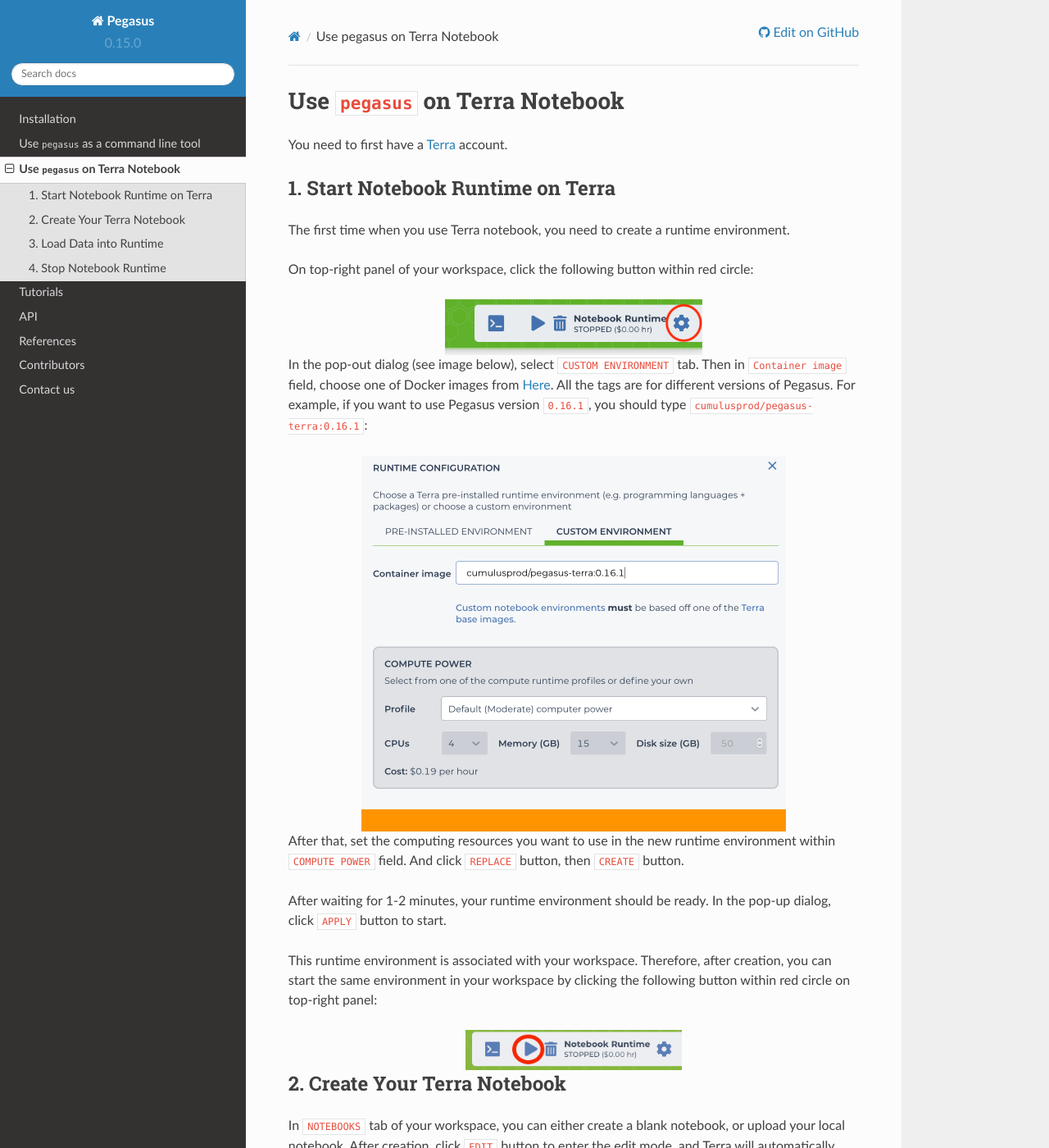
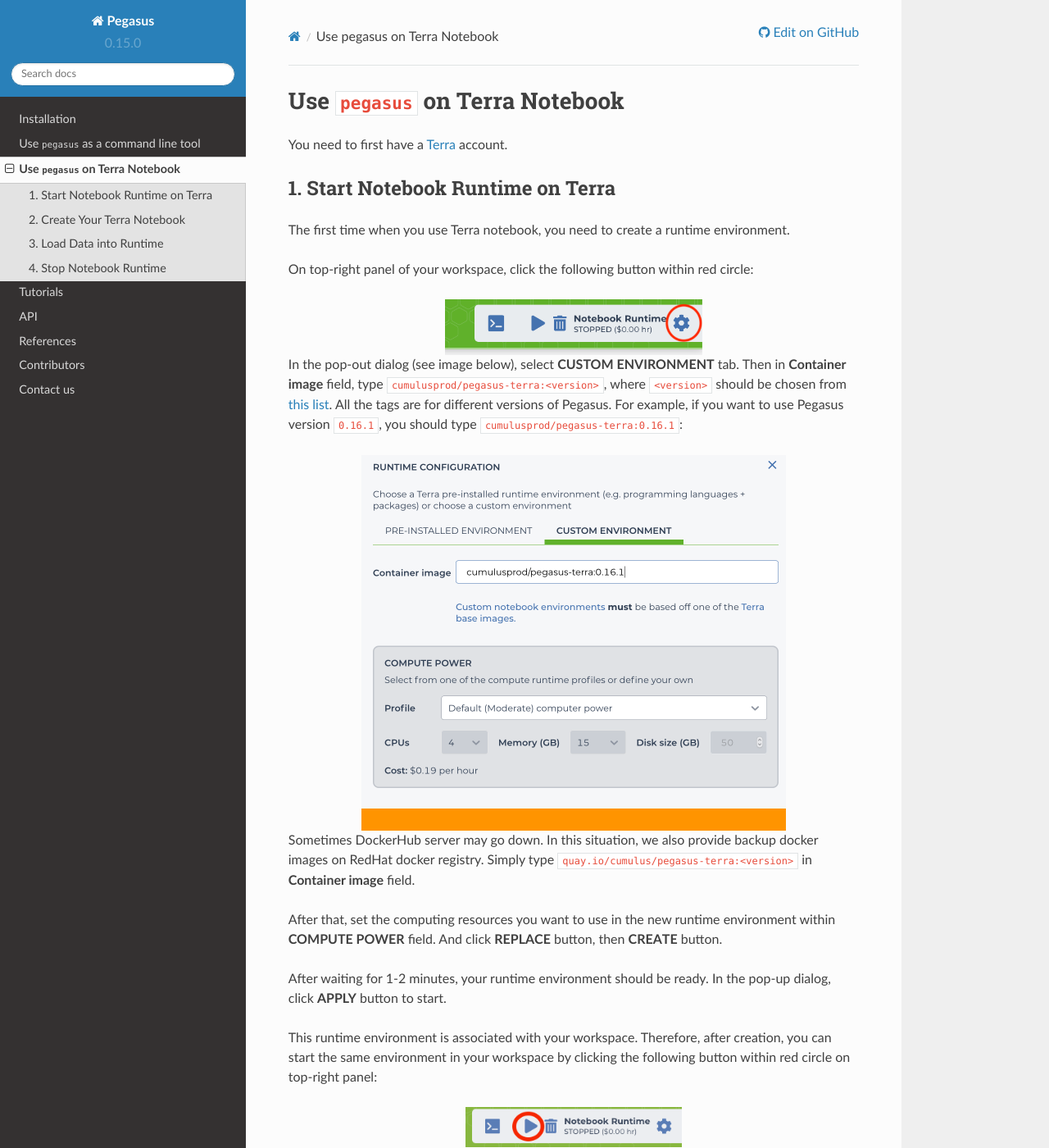
Before and after one commit to lilab-bcb/pegasus, a Sphinx documentation site: the page built from docs/terra_notebook.rst, in a window 1280 px wide and 1400 px high. Shown: the whole window at 82% size. Built offline with Sphinx 7.4.7 and the Read the Docs theme 2.0.0, drawn with Linux system fonts in a browser that asks for light colours; formulas are drawn with MathJax 3.

Commit message:
update pegasus-terra doc

```diff
--- a/docs/terra_notebook.rst
+++ b/docs/terra_notebook.rst
@@ -14,15 +14,17 @@
    :scale: 60 %
    :align: center
 
-In the pop-out dialog (see image below), select ``CUSTOM ENVIRONMENT`` tab. Then in ``Container image`` field, choose one of Docker images from `Here <https://hub.docker.com/repository/docker/cumulusprod/pegasus-terra>`_. All the tags are for different versions of Pegasus. For example, if you want to use Pegasus version ``0.16.1``, you should type ``cumulusprod/pegasus-terra:0.16.1``:
+In the pop-out dialog (see image below), select **CUSTOM ENVIRONMENT** tab. Then in **Container image** field, type ``cumulusprod/pegasus-terra:<version>``, where ``<version>`` should be chosen from `this list <https://github.com/klarman-cell-observatory/cumulus/blob/master/docker/pegasus-terra/CHANGELOG.md>`_. All the tags are for different versions of Pegasus. For example, if you want to use Pegasus version ``0.16.1``, you should type ``cumulusprod/pegasus-terra:0.16.1``:
 
 .. image:: images/runtime_setting.png
    :scale: 50 %
    :align: center
 
-After that, set the computing resources you want to use in the new runtime environment within ``COMPUTE POWER`` field. And click ``REPLACE`` button, then ``CREATE`` button.
+Sometimes DockerHub server may go down. In this situation, we also provide backup docker images on RedHat docker registry. Simply type ``quay.io/cumulus/pegasus-terra:<version>`` in **Container image** field.
 
-After waiting for 1-2 minutes, your runtime environment should be ready. In the pop-up dialog, click ``APPLY`` button to start.
+After that, set the computing resources you want to use in the new runtime environment within **COMPUTE POWER** field. And click **REPLACE** button, then **CREATE** button.
+
+After waiting for 1-2 minutes, your runtime environment should be ready. In the pop-up dialog, click **APPLY** button to start.
 
 This runtime environment is associated with your workspace. Therefore, after creation, you can start the same environment in your workspace by clicking the following button within red circle on top-right panel:
 
@@ -34,9 +36,9 @@
 2. Create Your Terra Notebook
 ^^^^^^^^^^^^^^^^^^^^^^^^^^^^^^^
 
-In ``NOTEBOOKS`` tab of your workspace, you can either create a blank notebook, or upload your local notebook. After creation, click ``EDIT`` button to enter the edit mode, and Terra will automatically start your notebook runtime.
+In **NOTEBOOKS** tab of your workspace, you can either create a blank notebook, or upload your local notebook. After creation, click **EDIT** button to enter the edit mode, and Terra will automatically start your notebook runtime.
 
-When the start-up is done, you can type the following code in notebook to check if ``pegasus`` can be loaded and if it's the correct version you want to use::
+When the start-up is done, you can type the following code in notebook to check if *Pegasus* can be loaded and if it's the correct version you want to use::
 
 	import pegasus as pg
 	pg.__version__
```
